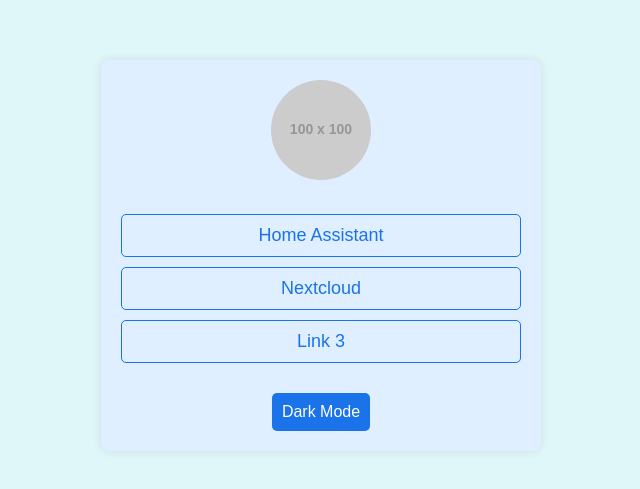
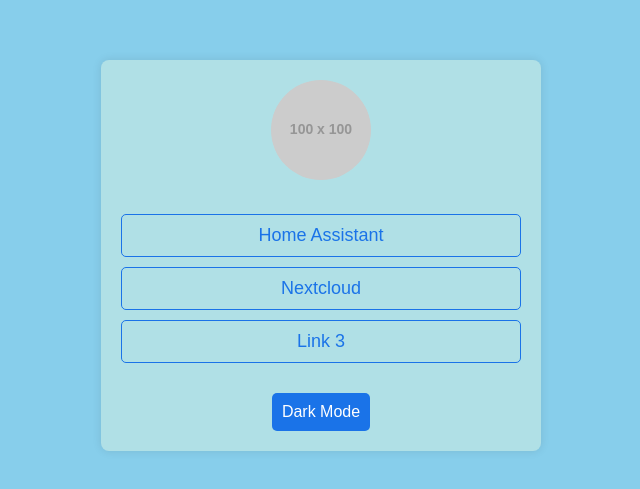
Before and after one commit to Lorenz1245/Startup-Website, a plain HTML site: page index.html in a window 1280 px wide. Shown: the part 145-634 px from the top of the page, without its empty margins (319-959 px from the left). Drawn offline with Linux system fonts and the light colour scheme; placeholder pictures from the web are drawn by us.

Commit message:
Update index.html

```diff
--- a/index.html
+++ b/index.html
@@ -13,11 +13,11 @@
             justify-content: center;
             align-items: center;
             height: 100vh;
-            background-color: var(--background-color, #e0f7fa);
+            background-color: var(--background-color, #87ceeb); /* Himmelblau */
             color: var(--text-color, #000);
         }
         .container {
-            background-color: var(--container-background, #dfefff);
+            background-color: var(--container-background, #b0e0e6); /* PowderBlue */
             padding: 20px;
             border-radius: 8px;
             box-shadow: 0 0 10px rgba(0, 0, 0, 0.1);
@@ -105,9 +105,9 @@
                 bodyStyles.setProperty('--button-background', '#bb86fc');
                 bodyStyles.setProperty('--button-color', '#1e1e1e');
             } else {
-                bodyStyles.setProperty('--background-color', '#e0f7fa');
+                bodyStyles.setProperty('--background-color', '#87ceeb'); /* Himmelblau */
                 bodyStyles.setProperty('--text-color', '#000000');
-                bodyStyles.setProperty('--container-background', '#dfefff');
+                bodyStyles.setProperty('--container-background', '#b0e0e6'); /* PowderBlue */
                 bodyStyles.setProperty('--link-color', '#1a73e8');
                 bodyStyles.setProperty('--link-hover-color', '#ffffff');
                 bodyStyles.setProperty('--button-background', '#1a73e8');
```
